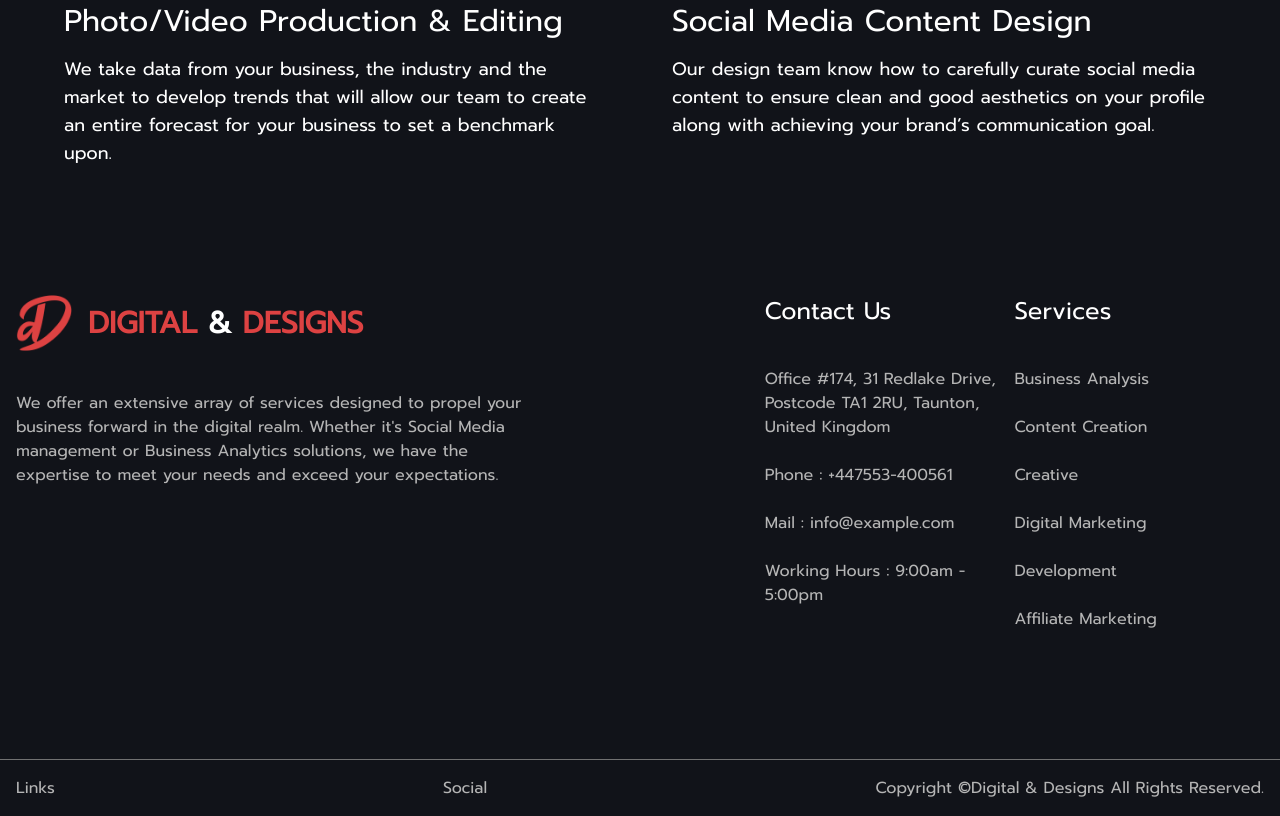
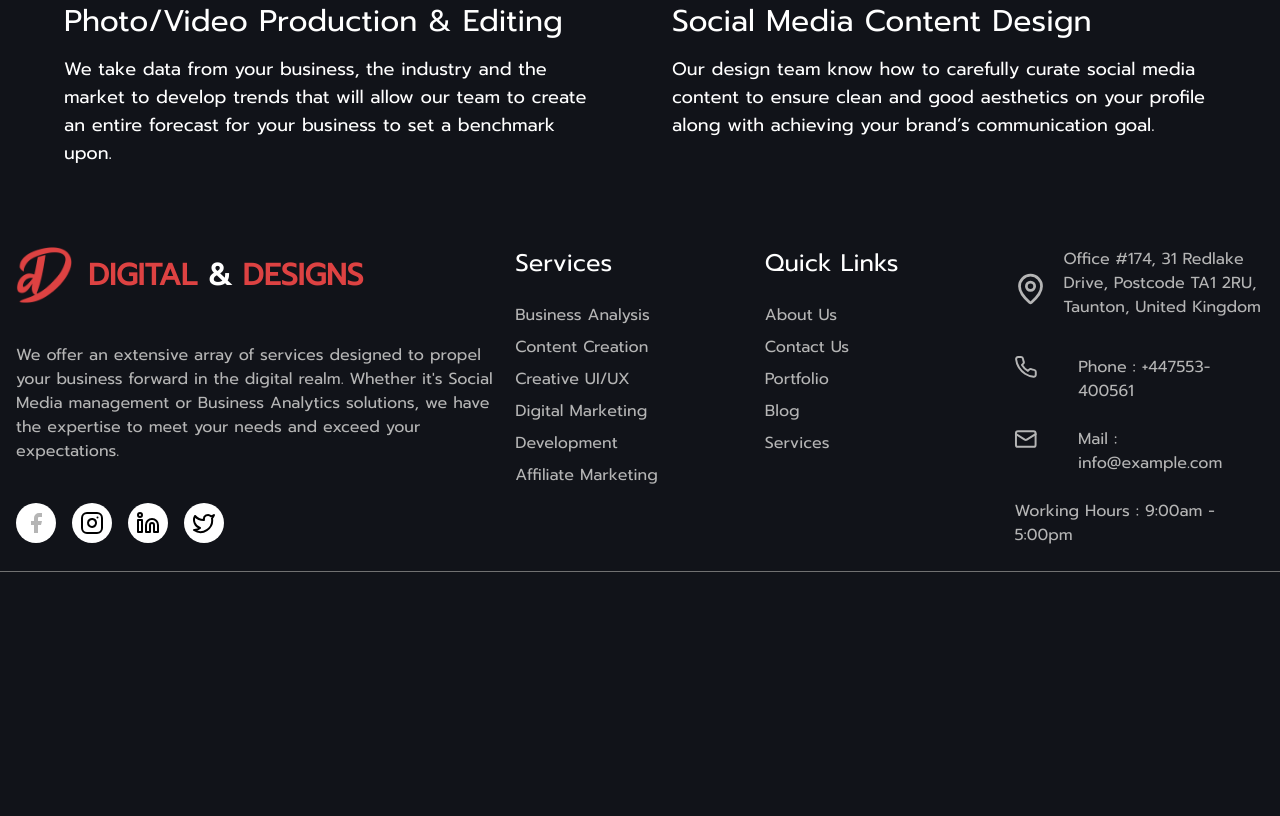
Before and after one commit to RavenXD/dnd, an Astro site: page /services/creative in a window 1280 px wide. Shown: the part 1573-2389 px from the top of the page. After the commit the page ends 2145 px from the top, so only its background shows below. Built offline with nearby package versions, Linux system fonts and the light colour scheme; Astro itself is replaced by a stand-in of ours.

Commit message:
update footer

```diff
--- a/src/components/Nav.astro
+++ b/src/components/Nav.astro
@@ -19,9 +19,13 @@
     <div>
       <ul class="flex gap-x-10 tracking-[0.2em] font-[600] text-sm">
         <li class="text-dd-primary"><a href="/"> HOME</a></li>
-        <li><a href="/#services"> SERVICES</a></li>
-        <li><a href="/#projects">PROJECTS</a></li>
-        <li><a href="/contact-us"> CONTACT US</a></li>
+        <li>
+          <a href="/#services" class="hover:text-dd-primary"> SERVICES</a>
+        </li>
+        <li><a href="/#projects" class="hover:text-dd-primary">PROJECTS</a></li>
+        <li>
+          <a href="/contact-us" class="hover:text-dd-primary"> CONTACT US</a>
+        </li>
       </ul>
     </div>
     <div
--- a/src/components/footer/Footer.astro
+++ b/src/components/footer/Footer.astro
@@ -1,10 +1,19 @@
 ---
+import {
+  Facebook,
+  Instagram,
+  Linkedin,
+  Mail,
+  MapPin,
+  Phone,
+  Twitter,
+} from "lucide-astro";
 import FooterNav from "./FooterNav.astro";
 ---
 
 <footer class="text-dd-text-grey">
-  <section class="min-[1600px]:mx-32 mx-4 flex my-32">
-    <div class="flex basis-[60%] flex-col gap-10">
+  <section class="min-[1600px]:mx-32 mx-4 mt-20 mb-6 grid grid-cols-5">
+    <div class="flex col-span-2 flex-col gap-10">
       <div class="flex items-center gap-x-4">
         <img src="/logo.png" class="w-14" alt="logo" />
         <p class="text-dd-primary font-extrabold text-3xl">
@@ -17,35 +26,77 @@ import FooterNav from "./FooterNav.astro";
         Business Analytics solutions, we have the expertise to meet your needs
         and exceed your expectations.
       </p>
+      <div class="flex gap-x-4">
+        <div
+          class="size-10 bg-white rounded-full flex items-center justify-center"
+        >
+          <Facebook color="#000000" class="fill-current" stroke-width="0" />
+        </div>
+
+        <div
+          class="size-10 bg-white rounded-full flex items-center justify-center"
+        >
+          <Instagram color="#000000" />
+        </div>
+        <div
+          class="size-10 bg-white rounded-full flex items-center justify-center"
+        >
+          <Linkedin color="#000000" />
+        </div>
+        <div
+          class="size-10 bg-white rounded-full flex items-center justify-center"
+        >
+          <Twitter color="#000000" />
+        </div>
+      </div>
     </div>
-    <div class="flex basis-[40%] w-full">
-      <div class="flex flex-col basis-1/2 w-full">
-        <h3 class="text-2xl mb-10 text-white">Contact Us</h3>
-        <div class="flex flex-col gap-6">
+
+    <div class="flex flex-col">
+      <h3 class="text-2xl mb-6 text-white">Services</h3>
+      <div class="flex flex-col gap-2">
+        <p>Business Analysis</p>
+        <p>Content Creation</p>
+        <p>Creative UI/UX</p>
+        <p>Digital Marketing</p>
+        <p>Development</p>
+        <p>Affiliate Marketing</p>
+      </div>
+    </div>
+
+    <div class="flex flex-col">
+      <h3 class="text-2xl mb-6 text-white">Quick Links</h3>
+      <div class="flex flex-col gap-2">
+        <p>About Us</p>
+        <p>Contact Us</p>
+        <p>Portfolio</p>
+        <p>Blog</p>
+        <p>Services</p>
+      </div>
+    </div>
+
+    <div class="flex flex-col">
+      <div class="flex flex-col gap-6">
+        <div class="flex gap-4">
+          <MapPin size={84} class="text-dd-text-grey w-24" />
           <p>
             Office #174, 31 Redlake Drive, Postcode TA1 2RU, Taunton, United
             Kingdom
           </p>
+        </div>
+        <div class="flex gap-4">
+          <Phone size={24} class="text-dd-text-grey w-6 mr-6" />
           <p>Phone : +447553-400561</p>
+        </div>
+        <div class="flex gap-4">
+          <Mail size={24} class="text-dd-text-grey w-6 mr-6" />
           <p>Mail : info@example.com</p>
-          <p>Working Hours : 9:00am - 5:00pm</p>
         </div>
-      </div>
 
-      <div class="flex flex-col basis-1/2 w-full">
-        <h3 class="text-2xl mb-10 text-white">Services</h3>
-        <div class="flex flex-col gap-6">
-          <p>Business Analysis</p>
-          <p>Content Creation</p>
-          <p>Creative</p>
-          <p>Digital Marketing</p>
-          <p>Development</p>
-          <p>Affiliate Marketing</p>
-        </div>
+        <p>Working Hours : 9:00am - 5:00pm</p>
       </div>
     </div>
   </section>
   <section class="border-t-[1px] border-solid border-dd-grey">
-    <FooterNav />
+    <!-- <FooterNav /> -->
   </section>
 </footer>
--- a/src/pages/contact-us.astro
+++ b/src/pages/contact-us.astro
@@ -1,4 +1,5 @@
 ---
+import KlaviyoForm from "../components/KlaviyoForm.astro";
 import MainLayout from "../layouts/MainLayout.astro";
 
 import { Image } from "astro:assets";
@@ -12,11 +13,13 @@ import { Image } from "astro:assets";
   </div>
   <section class="mx-16 min-[1600px]:ml-32 flex text-white">
     <div class="mt-48 min-[1600px]:mt-72 gap-x-20 w-full">
-      <header class="flex flex-col w-full items-center mb-72">
+      <header class="flex flex-col w-full items-center mb-28">
         <h2 class="text-5xl font-semibold">Contact Us</h2>
       </header>
 
-      <main></main>
+      <main>
+        <KlaviyoForm />
+      </main>
     </div>
   </section>
 </MainLayout>
```
